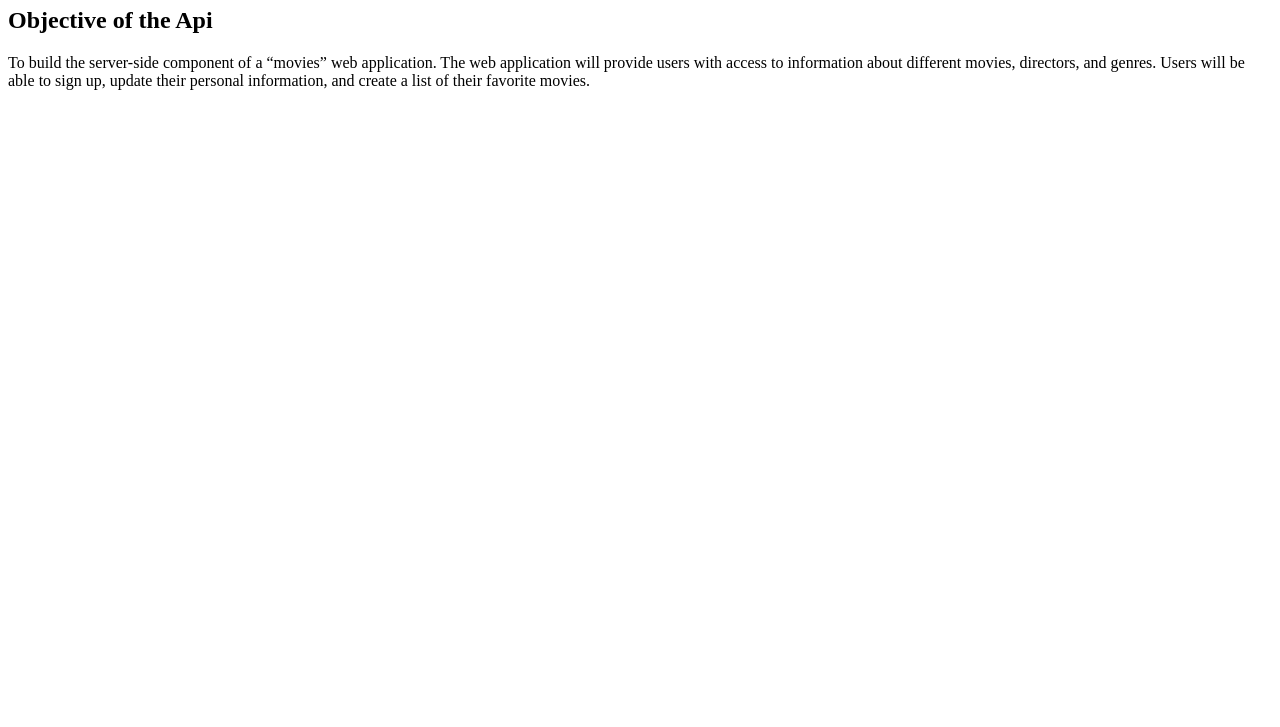
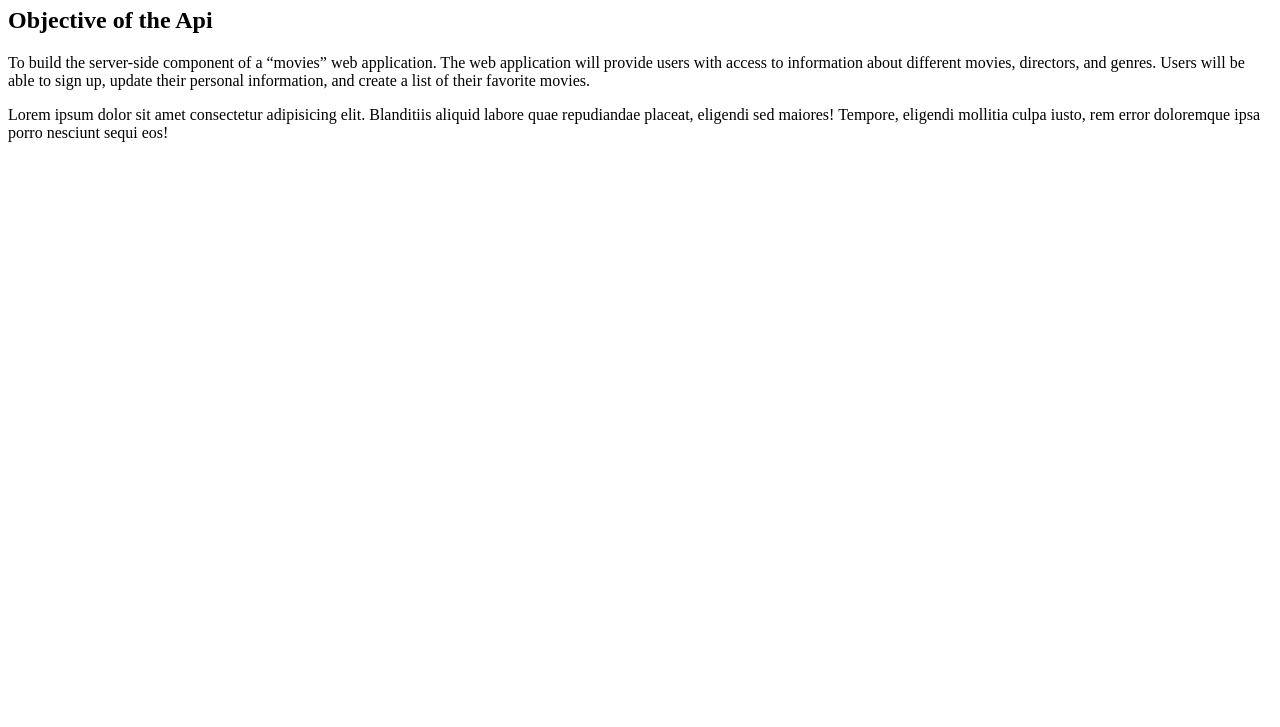
Before and after one commit to AKeWeb/movie_api, a plain HTML site: page documentation.html in a window 1280 px wide. Shown: the part 73-800 px from the top of the page. Drawn offline with Linux system fonts and the light colour scheme.

Commit message:
Change in documentation.html

```diff
--- a/documentation.html
+++ b/documentation.html
@@ -15,5 +15,11 @@
       movies, directors, and genres. Users will be able to sign up, update their
       personal information, and create a list of their favorite movies.
     </p>
+    <p>
+      Lorem ipsum dolor sit amet consectetur adipisicing elit. Blanditiis
+      aliquid labore quae repudiandae placeat, eligendi sed maiores! Tempore,
+      eligendi mollitia culpa iusto, rem error doloremque ipsa porro nesciunt
+      sequi eos!
+    </p>
   </body>
 </html>
```
